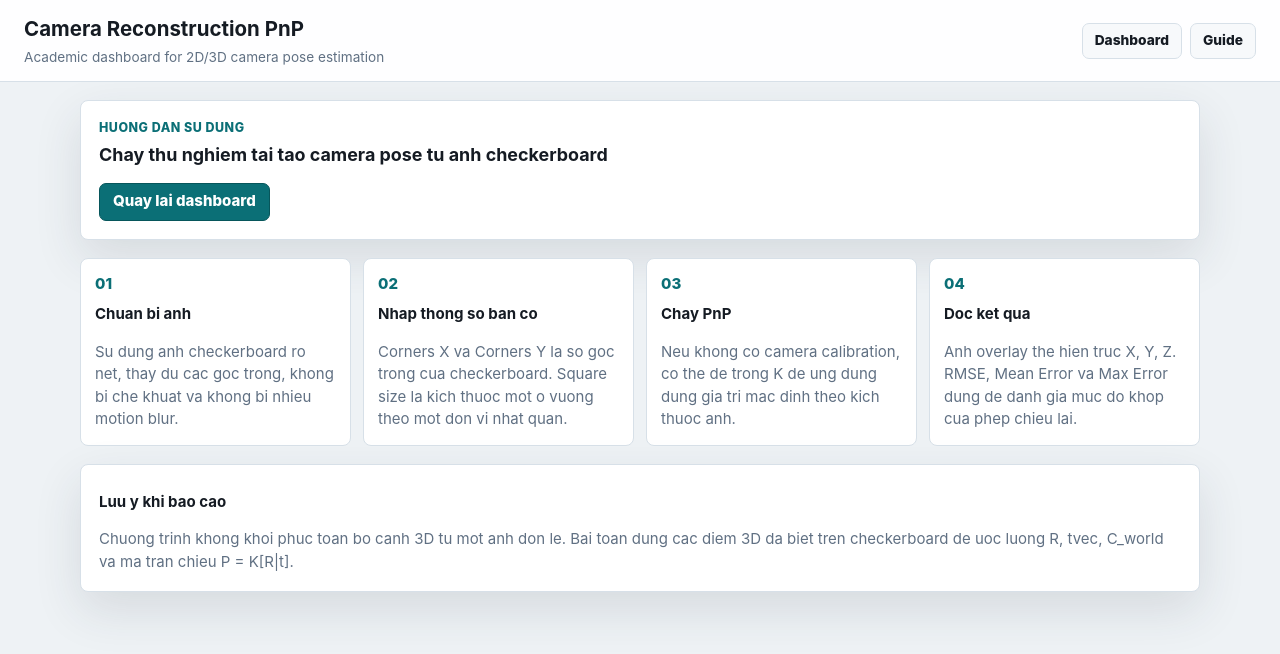
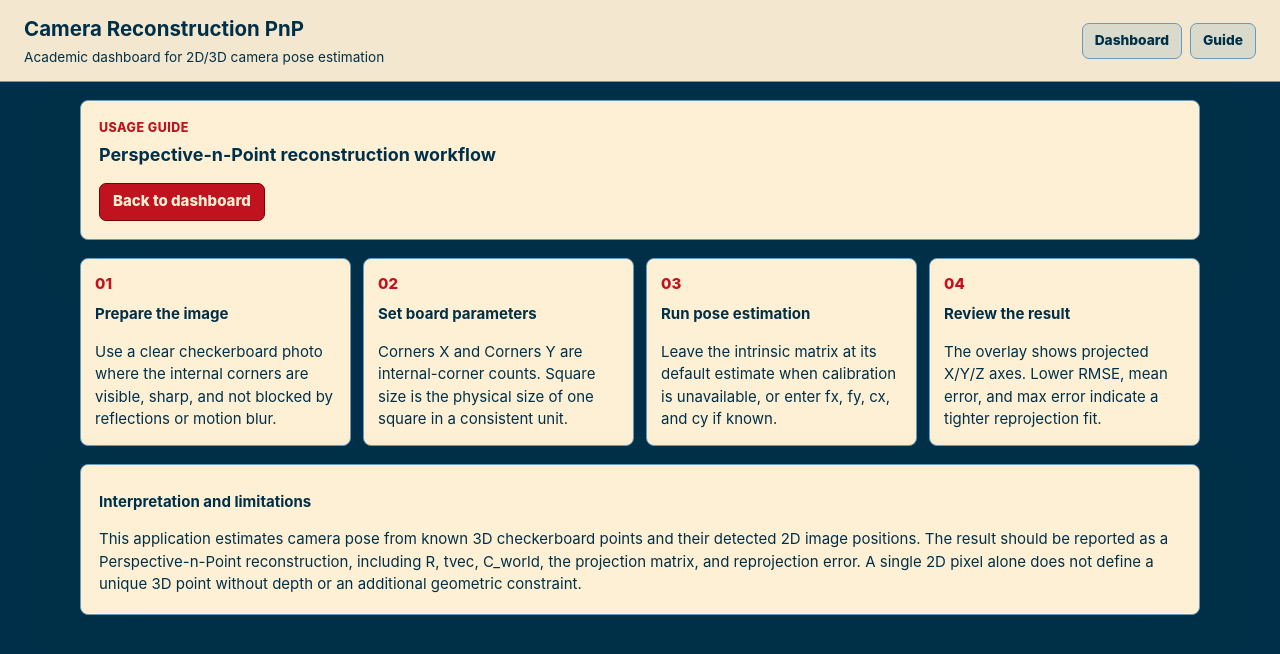
Before and after one commit to Kaisrtia/reconstruct-camera-coordinates-from-parameters-in-a-2D-image, a Python web app: template src/camera_reconstruction/web/templates/guide.html in a window 1280 px wide. Shown: the top 654 px of the page. Run offline with Jinja, Linux system fonts and the light colour scheme; the template is opened without the code that fills it, so the values that code supplies are empty.

Commit message:
ui: apply molten lava color palette

```diff
--- a/src/camera_reconstruction/web/static/css/app.css
+++ b/src/camera_reconstruction/web/static/css/app.css
@@ -1,18 +1,19 @@
 :root {
   color-scheme: light;
-  --bg: #eef2f5;
-  --surface: #ffffff;
-  --surface-soft: #f7f9fb;
-  --border: #d7e0e8;
-  --border-strong: #bdcbd7;
-  --text: #151b23;
-  --muted: #607083;
-  --accent: #0b6f76;
-  --accent-weak: #e5f4f3;
-  --blue: #295b9f;
-  --red: #b33a32;
-  --shadow: 0 18px 48px rgba(40, 53, 68, 0.12);
-  --code-bg: #edf2f6;
+  --bg: #003049;
+  --surface: #fdf0d5;
+  --surface-soft: rgba(102, 155, 188, 0.18);
+  --border: #669bbc;
+  --border-strong: #003049;
+  --text: #003049;
+  --muted: #003049;
+  --accent: #c1121f;
+  --accent-dark: #780000;
+  --accent-weak: rgba(102, 155, 188, 0.28);
+  --blue: #003049;
+  --red: #c1121f;
+  --shadow: 0 18px 48px rgba(0, 48, 73, 0.26);
+  --code-bg: rgba(102, 155, 188, 0.22);
 }
 
 * {
@@ -37,7 +38,7 @@ body {
   min-height: 72px;
   padding: 14px 24px;
   border-bottom: 1px solid var(--border);
-  background: rgba(255, 255, 255, 0.92);
+  background: rgba(253, 240, 213, 0.96);
   backdrop-filter: blur(10px);
 }
 
@@ -578,11 +579,11 @@ code {
   align-items: center;
   min-height: 38px;
   margin-top: 14px;
-  border: 1px solid #07565b;
+  border: 1px solid var(--accent-dark);
   border-radius: 7px;
   padding: 0 13px;
   background: var(--accent);
-  color: #ffffff;
+  color: #fdf0d5;
   font-weight: 800;
   text-decoration: none;
 }
--- a/src/camera_reconstruction/web/templates/guide.html
+++ b/src/camera_reconstruction/web/templates/guide.html
@@ -3,39 +3,41 @@
 {% block content %}
 <main class="guide-page">
   <section class="guide-hero">
-    <p>Huong dan su dung</p>
-    <h2>Chay thu nghiem tai tao camera pose tu anh checkerboard</h2>
-    <a href="/">Quay lai dashboard</a>
+    <p>Usage guide</p>
+    <h2>Perspective-n-Point reconstruction workflow</h2>
+    <a href="/">Back to dashboard</a>
   </section>
 
   <section class="guide-grid">
     <article>
       <span>01</span>
-      <h3>Chuan bi anh</h3>
-      <p>Su dung anh checkerboard ro net, thay du cac goc trong, khong bi che khuat va khong bi nhieu motion blur.</p>
+      <h3>Prepare the image</h3>
+      <p>Use a clear checkerboard photo where the internal corners are visible, sharp, and not blocked by reflections or motion blur.</p>
     </article>
     <article>
       <span>02</span>
-      <h3>Nhap thong so ban co</h3>
-      <p>Corners X va Corners Y la so goc trong cua checkerboard. Square size la kich thuoc mot o vuong theo mot don vi nhat quan.</p>
+      <h3>Set board parameters</h3>
+      <p>Corners X and Corners Y are internal-corner counts. Square size is the physical size of one square in a consistent unit.</p>
     </article>
     <article>
       <span>03</span>
-      <h3>Chay PnP</h3>
-      <p>Neu khong co camera calibration, co the de trong K de ung dung dung gia tri mac dinh theo kich thuoc anh.</p>
+      <h3>Run pose estimation</h3>
+      <p>Leave the intrinsic matrix at its default estimate when calibration is unavailable, or enter fx, fy, cx, and cy if known.</p>
     </article>
     <article>
       <span>04</span>
-      <h3>Doc ket qua</h3>
-      <p>Anh overlay the hien truc X, Y, Z. RMSE, Mean Error va Max Error dung de danh gia muc do khop cua phep chieu lai.</p>
+      <h3>Review the result</h3>
+      <p>The overlay shows projected X/Y/Z axes. Lower RMSE, mean error, and max error indicate a tighter reprojection fit.</p>
     </article>
   </section>
 
   <section class="guide-note">
-    <h3>Luu y khi bao cao</h3>
+    <h3>Interpretation and limitations</h3>
     <p>
-      Chuong trinh khong khoi phuc toan bo canh 3D tu mot anh don le. Bai toan dung cac diem 3D da biet tren checkerboard
-      de uoc luong R, tvec, C_world va ma tran chieu P = K[R|t].
+      This application estimates camera pose from known 3D checkerboard points and their detected 2D image positions.
+      The result should be reported as a Perspective-n-Point reconstruction, including R, tvec, C_world, the projection
+      matrix, and reprojection error. A single 2D pixel alone does not define a unique 3D point without depth or an
+      additional geometric constraint.
     </p>
   </section>
 </main>
```
Also changed, not shown: other parts of src/camera_reconstruction/web/static/css/app.css (+27 -27 lines), src/camera_reconstruction/web/streamlit_app.py (+79 -18 lines).
